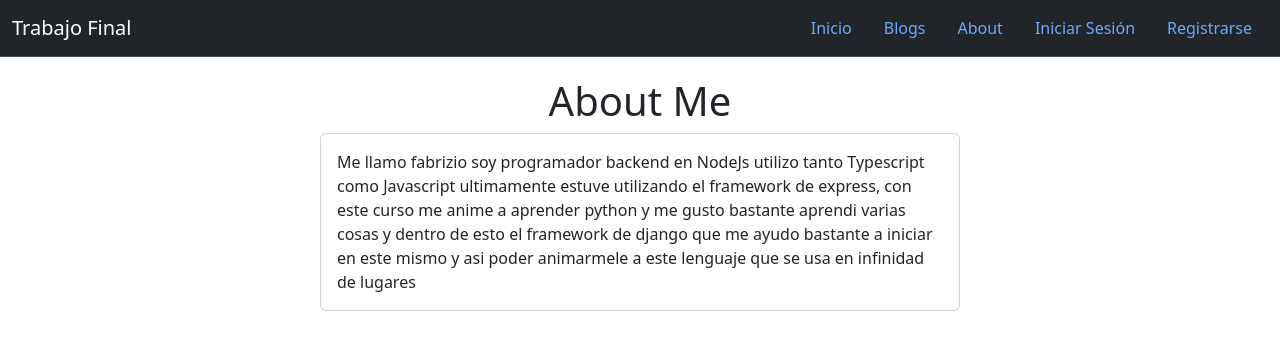
After one commit to fabriziopicco99/django, a Django app: template entrega_3/templates/about.html in a window 1280 px wide. The commit adds this page. Shown: the top 350 px of the page. Run offline with Django 3.2, Linux system fonts and the light colour scheme; the template is opened without the code that fills it, so the values that code supplies are empty.

Commit message:
Add fixes and add demo

```diff
--- a/entrega_3/settings.py
+++ b/entrega_3/settings.py
@@ -26,7 +26,7 @@ SECRET_KEY = 'django-insecure-fplq#%k%_kogm@)v&ad&lt_4+p=sr)g(xmlb4rm%bv4#=7gqt^
 # SECURITY WARNING: don't run with debug turned on in production!
 DEBUG = True
 
-ALLOWED_HOSTS = []
+ALLOWED_HOSTS = ["*"]
 
 
 # Application definition
--- a/entrega_3/static/css/style.css
+++ b/entrega_3/static/css/style.css
@@ -10,19 +10,19 @@ body {
     padding: 0;
 }
 
-header {
+/* header {
     background-color: var(--background-color);
     color: #fff;
     padding: 5px;
     text-align: center;
-}
+} */
 
-.navbar {
+/* .navbar {
     display: flex;
     justify-content: center;
     align-items: center;
     background-color: var(--background-color);
-}
+} */
 
 main {
     display: flex;
@@ -30,9 +30,10 @@ main {
     align-items: center;
     flex-direction: column;
     margin-top: 20px;
+
 }
 
-.navbar a {
+/* .navbar a {
     color: white;
     padding: 14px 20px;
     text-decoration: none;
@@ -58,7 +59,7 @@ main {
     float: left;
     justify-content: space-between;
     margin: 20px;
-}
+}  */
 
 .listado {
     width: 300px;
--- /dev/null
+++ b/entrega_3/templates/about.html
@@ -0,0 +1,10 @@
+{% extends 'header.html' %}
+
+{% block content %}
+    <h1>About Me</h1>
+    <section class="card w-50">
+        <article class="card-body">
+            <p class="card-text">Me llamo fabrizio soy programador backend en NodeJs utilizo tanto Typescript como Javascript ultimamente estuve utilizando el framework de express, con este curso me anime a aprender python y me gusto bastante aprendi varias cosas y dentro de esto el framework de django que me ayudo bastante a iniciar en este mismo y asi poder animarmele a este lenguaje que se usa en infinidad de lugares</p>
+        </article>
+    </section>
+{% endblock %}
--- a/entrega_3/templates/header.html
+++ b/entrega_3/templates/header.html
@@ -12,16 +12,18 @@
     <link href="https://cdn.jsdelivr.net/npm/bootstrap@5.3.3/dist/css/bootstrap.min.css" rel="stylesheet" integrity="sha384-QWTKZyjpPEjISv5WaRU9OFeRpok6YctnYmDr5pNlyT2bRjXh0JMhjY6hW+ALEwIH" crossorigin="anonymous">
   </head>
   <body>
-    <nav class="navbar navbar-expand-lg bg-dark">
+    <nav class="navbar bg-dark border-bottom border-body" data-bs-theme="dark">
       <div class="container-fluid">
         <a class="navbar-brand" href="/">Trabajo Final</a>
-        <div class="collapse navbar-collapse" id="navbarNav">
-          <ul class="navbar-nav">
+          <ul class="nav justify-content-end">
               <li class="nav-item" >
                 <a class="nav-link" href="/">Inicio</a>
               </li>
               <li class="nav-item" >
                 <a class="nav-link" href="/blogs">Blogs</a>
+              </li>
+              <li class="nav-item" >
+                <a class="nav-link" href="/about">About</a>
               </li>
               {% if user.is_authenticated %}
                 <li class="nav-item" >
@@ -39,10 +41,9 @@
                 </li>
               {% endif %}
           </ul>
-        </div>
       </div>
     </nav>
-    <main>
+    <main >
       {% block content %}
 
       {% endblock %}
--- a/entrega_3/urls.py
+++ b/entrega_3/urls.py
@@ -18,14 +18,17 @@ from django.contrib import admin
 from django.urls import path, include
 from django.conf import settings
 from django.conf.urls.static import static
+from . import views
 # from django.contrib.staticfiles.urls import static
 
 urlpatterns = [
     path('admin/', admin.site.urls),
+    path("about/", views.about, name="about"),
     path('', include('blogs.urls')),
     path('user/', include('users.urls')),
 ]
-
 if settings.DEBUG:
     urlpatterns += static(settings.STATIC_URL, document_root=settings.STATIC_ROOT)
     urlpatterns += static(settings.MEDIA_URL, document_root=settings.MEDIA_ROOT)
+
+handle404 = 'entrega_3.views.custom_404'
```
Also changed, not shown: entrega_3/templates/404.html (added, +7 -0 lines), entrega_3/views.py (added, +7 -0 lines), README.md, 2 other files.
